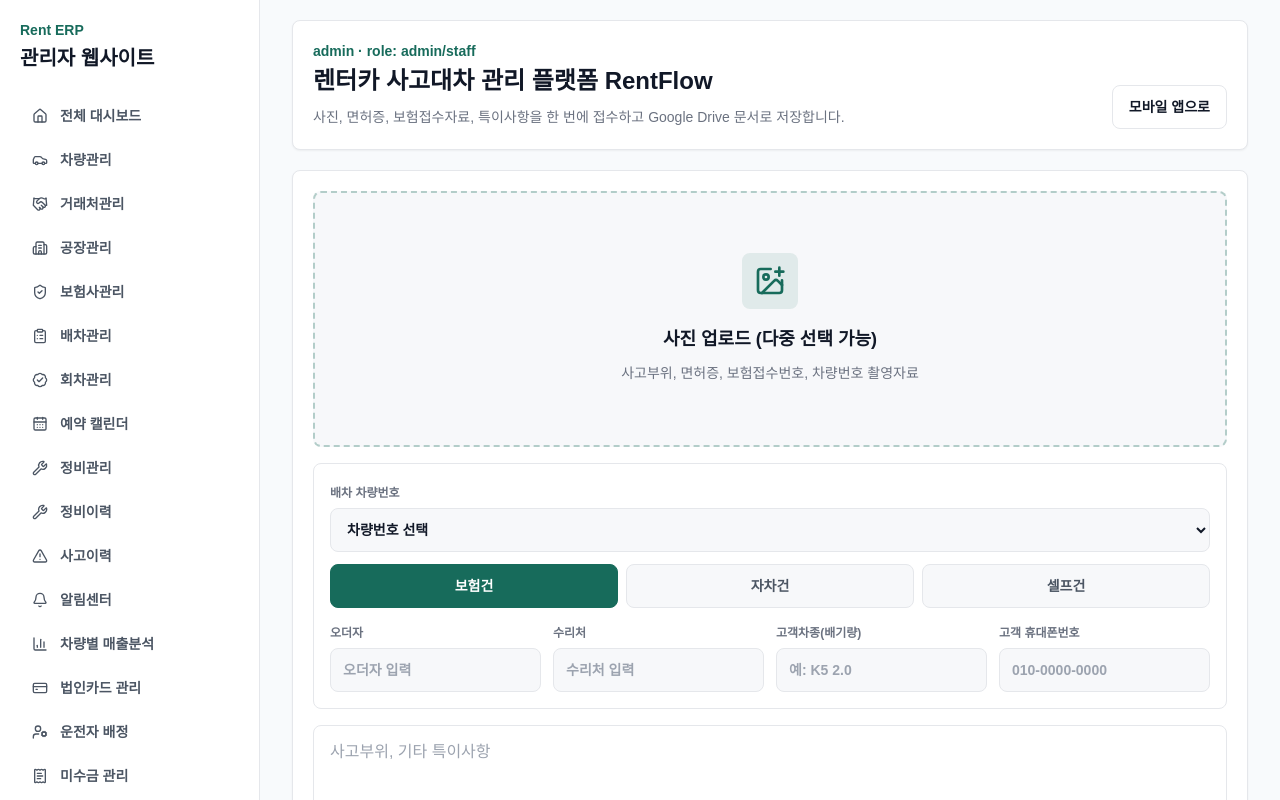
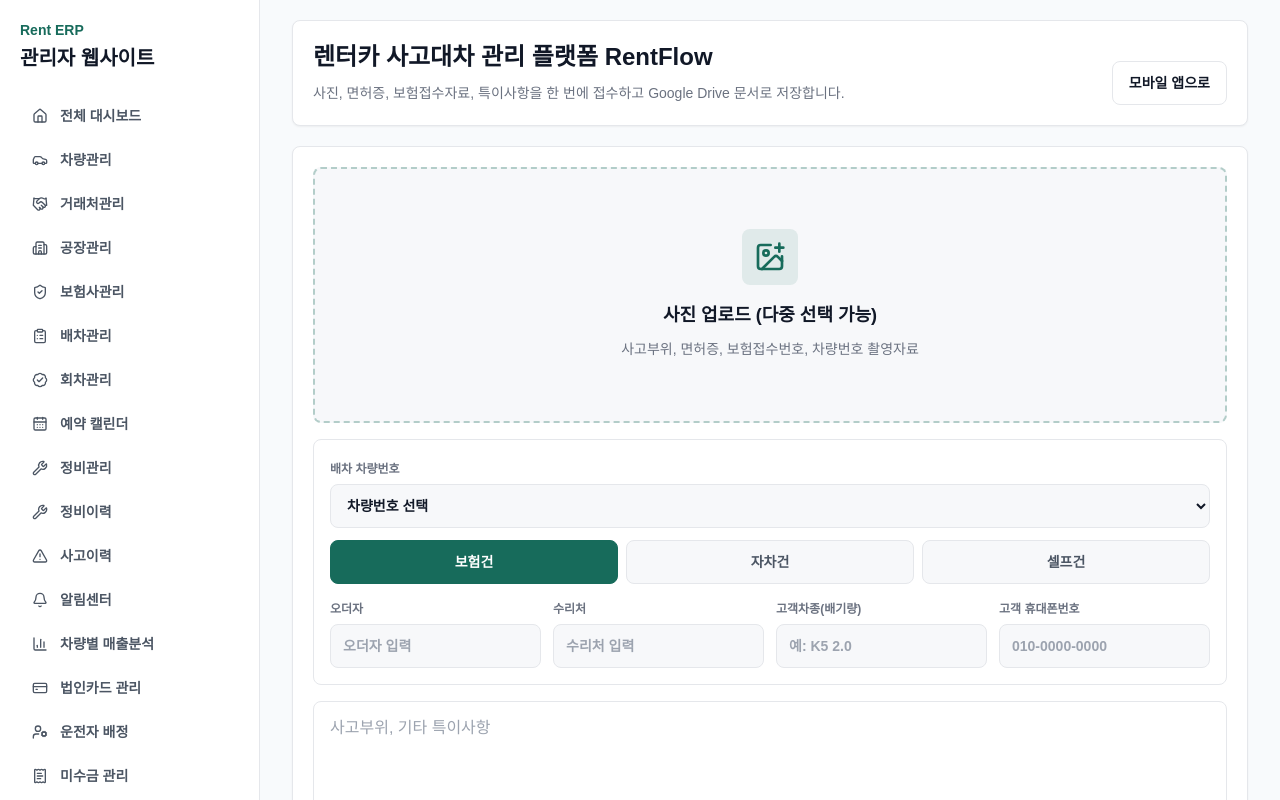
Before and after one commit to djfjjd/rentflow, a Next.js app: page / in a window 1280 px wide. Shown: the top 800 px of the page. Built offline with nearby package versions, Linux system fonts and the light colour scheme.

Commit message:
chore: update admin shell navigation labels

```diff
--- a/components/erp/Shell.tsx
+++ b/components/erp/Shell.tsx
@@ -24,7 +24,7 @@
       <div className="mx-auto grid min-h-screen max-w-7xl lg:grid-cols-[260px_1fr]">
         <aside className="hidden border-r border-line bg-white lg:block">
           <div className="sticky top-0 p-5">
-            <Link href="/admin/dashboard" className="block">
+            <Link href="/" className="block">
               <p className="text-sm font-bold text-primary">Rent ERP</p>
               <h1 className="mt-1 text-xl font-black text-ink">관리자 웹사이트</h1>
             </Link>
@@ -52,7 +52,7 @@
                 <Menu className="h-4 w-4 text-primary" aria-hidden="true" />
                 관리자 메뉴
               </span>
-              <span className="text-xs font-bold text-primary">전체 화면</span>
+              <span className="text-xs font-bold text-primary">더보기</span>
             </summary>
             <nav className="grid max-h-80 gap-1 overflow-y-auto border-t border-line p-3 sm:grid-cols-2">
               {navItems.map((item) => {
@@ -73,8 +73,7 @@
           <header className="mb-5 rounded-lg border border-line bg-white p-5 shadow-sm">
             <div className="flex flex-col gap-3 sm:flex-row sm:items-end sm:justify-between">
               <div>
-                <p className="text-sm font-bold text-primary">admin · role: admin/staff</p>
-                <h2 className="mt-1 text-2xl font-black text-ink">{title}</h2>
+                <h2 className="text-2xl font-black text-ink">{title}</h2>
                 <p className="mt-2 text-sm leading-6 text-gray-500">{description}</p>
               </div>
               <Link
```
